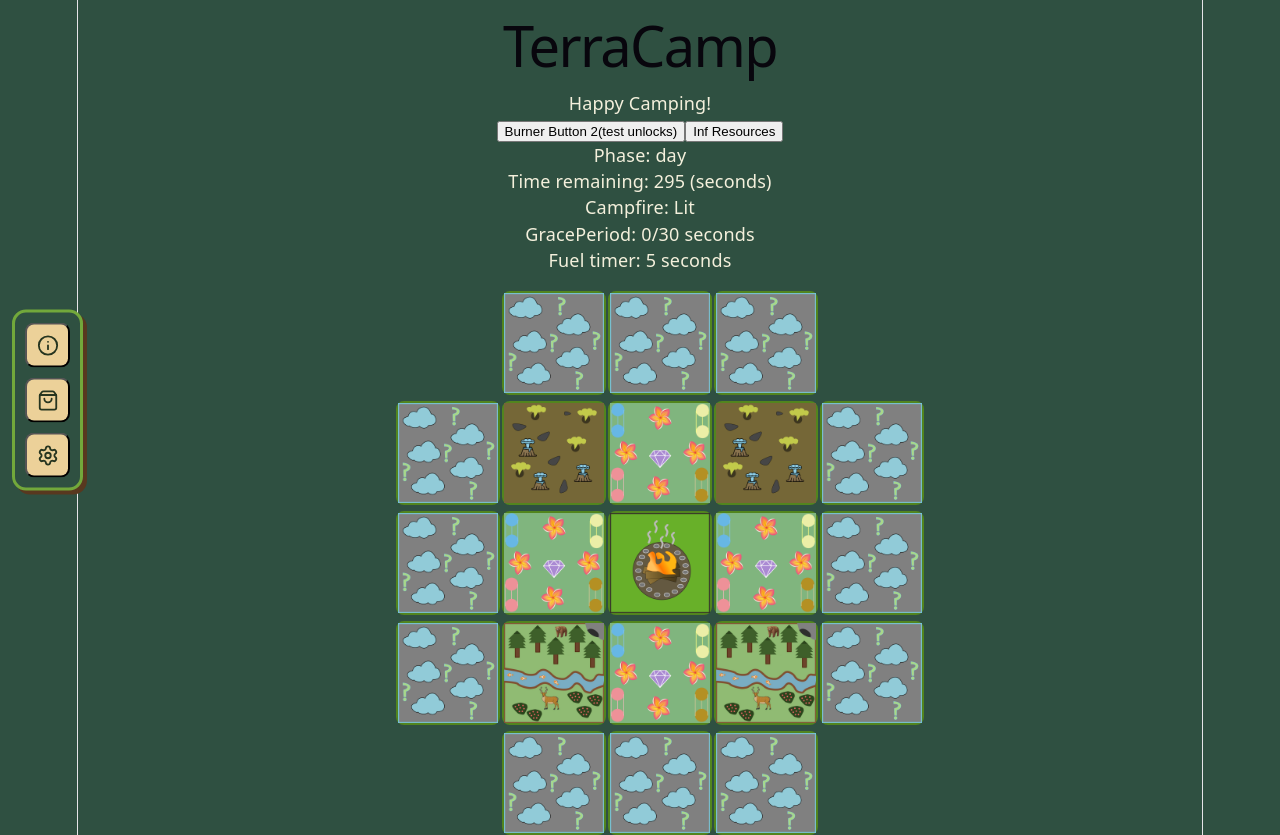
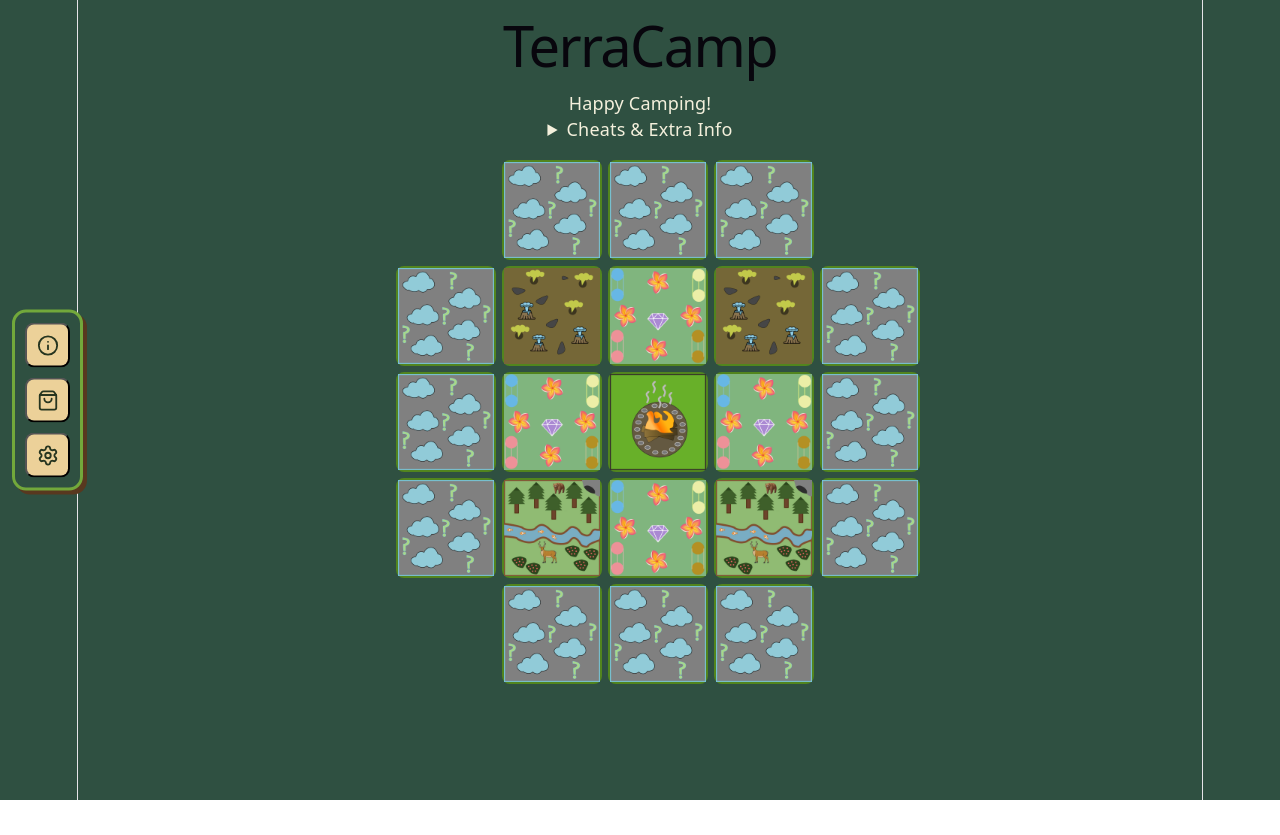
Before and after one commit to Scripting-Java/TerraCamp, a React (Vite) app: page / in a window 1280 px wide. After the commit the page ends 800 px from the top, so only its background shows below. Built offline with nearby package versions, Linux system fonts and the light colour scheme; a web font is replaced by a local one.

Commit message:
Final polish

```diff
--- a/src/App.tsx
+++ b/src/App.tsx
@@ -124,21 +124,21 @@ function App() {
       {info && (<InfoToggle wood={game.res.wood} gas={game.res.gas} fur={game.res.fur} minerals={game.res.minerals} rates={rates} pos={infoPos} setPos={setInfoPos} />)}
       {shop && <ShopToggle levels={levels} gas={game.res.gas} buy={handleUpgrade} pos={shopPos} setPos={setShopPos} ownedDecor={ownedDecor} buyDecor={handleBuyDecor} equip={handleEquip} style={game.campfire.style} />}
       {settings &&(<Settings theme={theme} setTheme={setTheme} onClose={()=>setSettings(false)}/>)}
-      <button onClick={() => setGame(prev => ({ ...prev, campfire: { ...prev.campfire, lit: false, elapsed: 0, grace: 0 } }))}>
-        Burner Button 2(test unlocks)
-      </button>
+      <details>
+        <summary>Cheats & Extra Info</summary>
       <button onClick={() => setGame(prev => ({ ...prev, res: { wood: 100000, gas: 100000, fur: 1000000, minerals: 100000 } }))}>
-        Inf Resources
+        Inf Resources. Only for testing. Reload the page to actually play the game again.
       </button>
       <div>
         <p>Phase: {time.phase}</p>
-        <p>Time remaining: {time.remaining} (seconds)</p>
+        <p>Time remaining(for {time.phase}): {time.remaining} seconds</p>
       </div>
       <div>
         <p>Campfire: {game.campfire.lit ? 'Lit' : 'Out'}</p>
         <p>GracePeriod: {game.campfire.grace}/30 seconds</p>
         <p>Fuel timer: {game.campfire.elapsed} seconds</p>
       </div>
+      </details>
       <section>
         <GameGrid tiles={getVisible(tiles)} currentRes={game.res} isCampfireLit={game.campfire.lit} style={game.campfire.style} handleTile={(id) => {
           if (!game.campfire.lit)
--- a/src/components/GameGrid/GameGrid.css
+++ b/src/components/GameGrid/GameGrid.css
@@ -3,11 +3,14 @@
   grid-template-columns: repeat(11,100px);
   gap: 6px;
   justify-content: start;
+  width: max-content;
+  margin: 0 auto;
 }
 
 .tile{
   width:100%;
   aspect-ratio: 1;
+  box-sizing: border-box;
   display: flex;
   justify-content: center;
   align-items: center;
@@ -20,4 +23,5 @@
   display:block;
   width:100%;
   height:100%;
+  object-fit: contain;
 }
```
